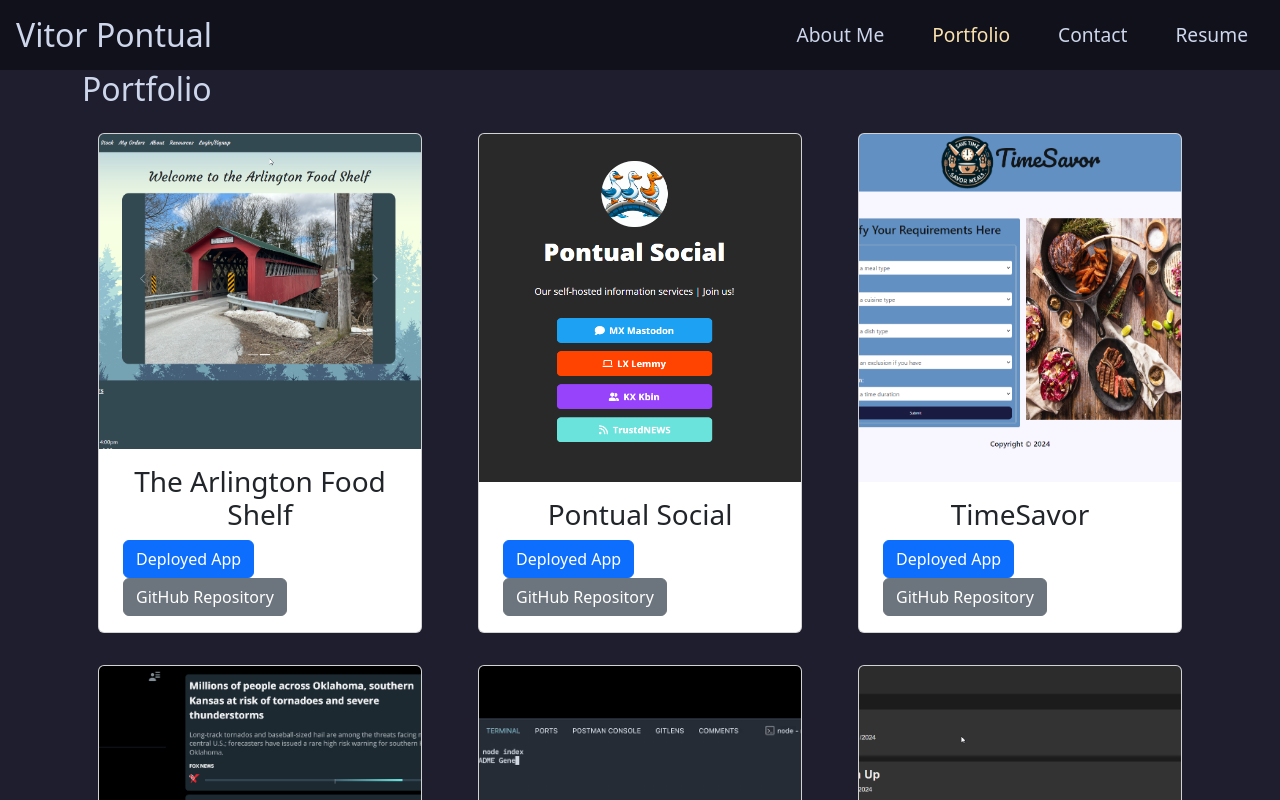
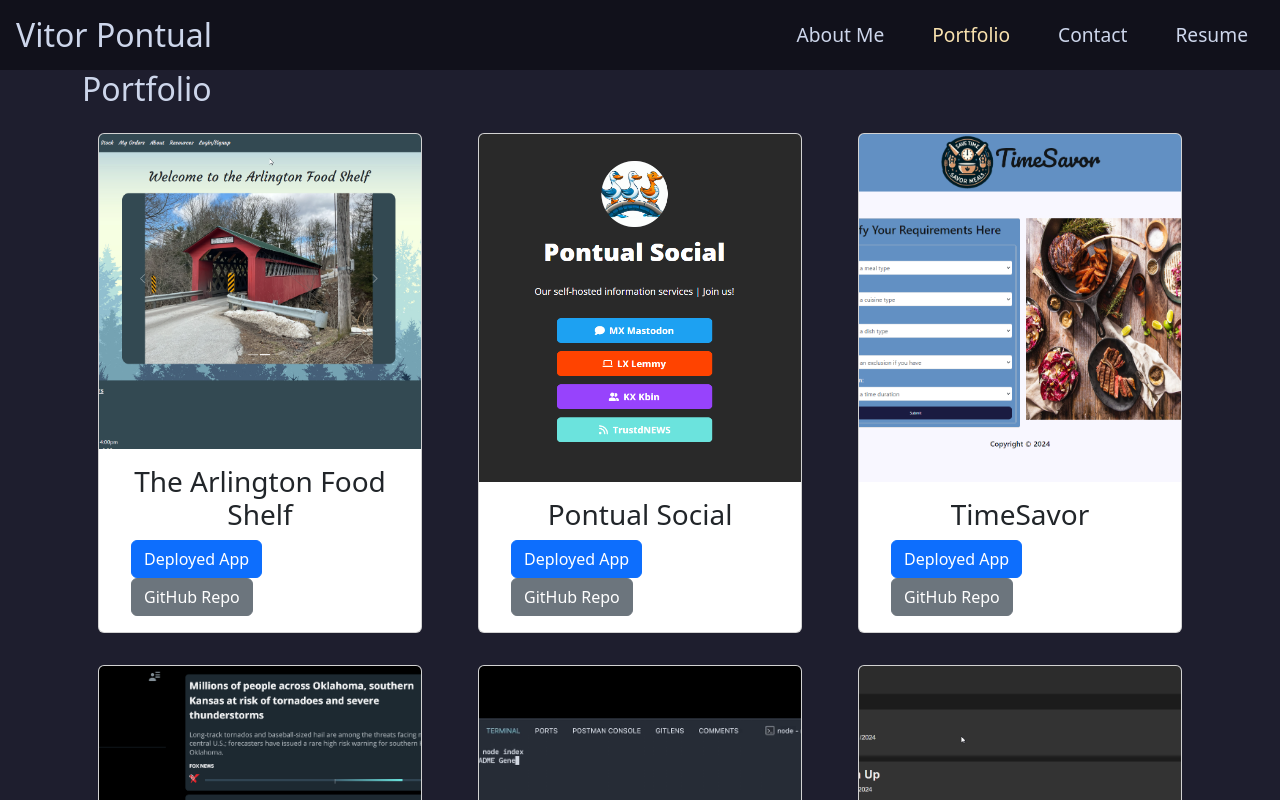
Before and after one commit to vpontual/react-portfolio, a React (Vite) app in the folder client/: page /portfolio in a window 1280 px wide. Shown: the top 800 px of the page. Built offline with nearby package versions, Linux system fonts and the light colour scheme.

Commit message:
updated all project links

```diff
--- a/client/src/components/Navigation/Navigation.jsx
+++ b/client/src/components/Navigation/Navigation.jsx
@@ -1,5 +1,6 @@
 import { NavLink } from "react-router-dom";
 
+// The Navigation component should render a list of NavLink components.
 const Navigation = ({ navLinkStyle, activeNavLinkStyle }) => {
   return (
     <nav>
--- a/client/src/components/Portfolio/Portfolio.jsx
+++ b/client/src/components/Portfolio/Portfolio.jsx
@@ -4,18 +4,19 @@
   const projects = [
     {
       title: "The Arlington Food Shelf",
-      deployedLink: "https://www.trustdnews.com",
-      githubLink: "https://github.com/vpontual",
+      deployedLink: "https://arlingtonfoodshelf.com",
+      githubLink:
+        "https://github.com/SuperRonanCraft/bootcamp-Arlington-Food-Shelf",
     },
     {
       title: "Pontual Social",
-      deployedLink: "https://www.trustdnews.com",
+      deployedLink: "https://pontualsocial.com",
       githubLink: "https://github.com/vpontual",
     },
     {
       title: "TimeSavor",
-      deployedLink: "https://www.trustdnews.com",
-      githubLink: "https://github.com/vpontual",
+      deployedLink: "https://lovertab.github.io/timesavor/",
+      githubLink: "https://github.com/Lovertab/timesavor",
     },
     {
       title: "TrustdNEWS",
@@ -24,13 +25,13 @@
     },
     {
       title: "README Generator",
-      deployedLink: "https://www.trustdnews.com",
-      githubLink: "https://github.com/vpontual",
+      deployedLink: "https://github.com/vpontual/readme-generator",
+      githubLink: "https://github.com/vpontual/readme-generator",
     },
     {
       title: "The Tech Blog",
-      deployedLink: "https://www.trustdnews.com",
-      githubLink: "https://github.com/vpontual",
+      deployedLink: "https://tech-blog-o267.onrender.com/",
+      githubLink: "https://github.com/vpontual/tech-blog",
     },
   ];
 
--- a/client/src/components/Portfolio/Project/Project.jsx
+++ b/client/src/components/Portfolio/Project/Project.jsx
@@ -54,11 +54,11 @@
             {title}
           </h3>
           <div className="mx-auto" style={{ marginTop: "auto" }}>
-            <a href={deployedLink} className="btn btn-primary mx-2">
+            <a href={deployedLink} className="btn btn-primary mx-3">
               Deployed App
             </a>
-            <a href={githubLink} className="btn btn-secondary mx-2">
-              GitHub Repository
+            <a href={githubLink} className="btn btn-secondary mx-3">
+              GitHub Repo
             </a>
           </div>
         </div>
```
Also changed, not shown: client/src/components/Header/Header.jsx (+5 -4 lines), client/src/components/Portfolio/Project/Project.module.css (deleted, +0 -24 lines).
